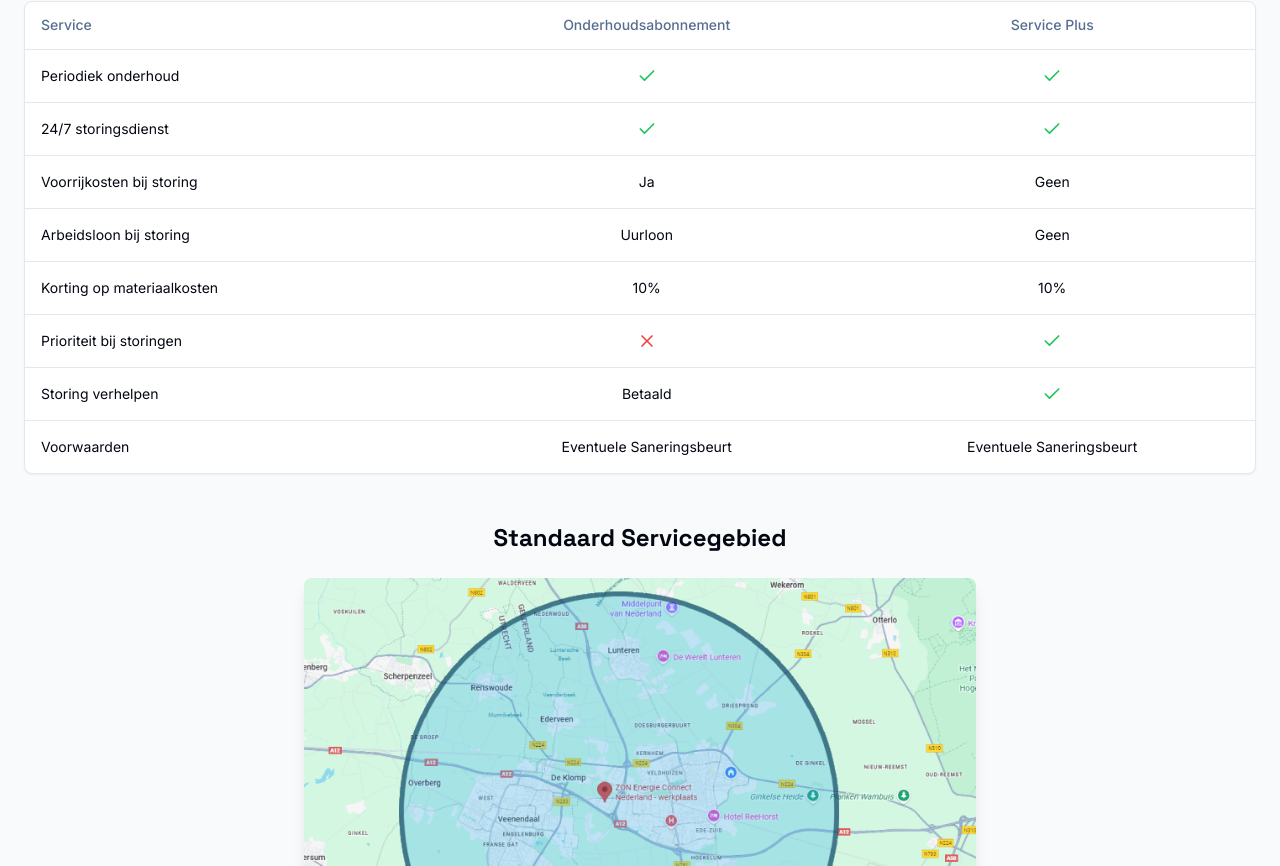
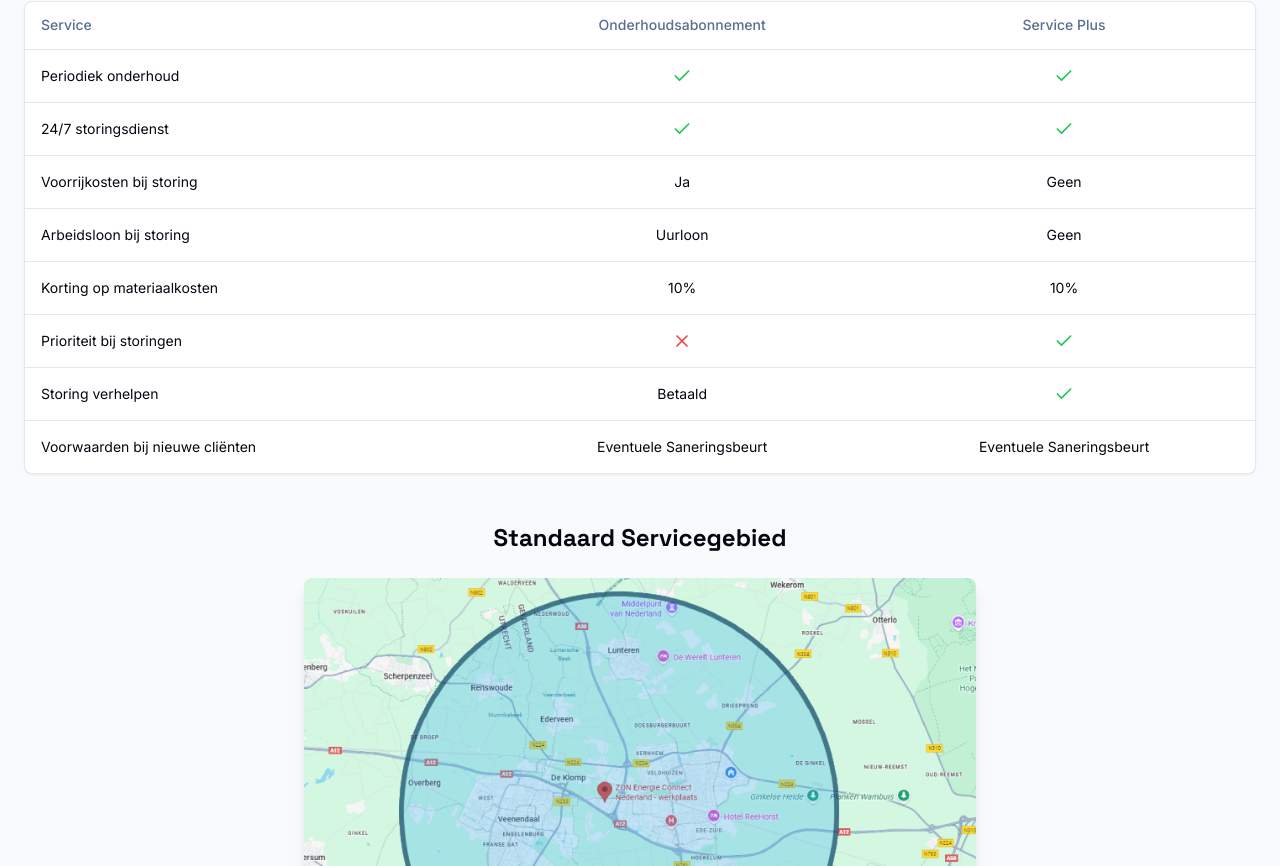
Before and after one commit to ardjee/forms, a Next.js app: page / in a window 1280 px wide. Shown: the part 2075-2941 px from the top of the page. Built offline with nearby package versions, Linux system fonts and the light colour scheme; no server answers; the database is empty.

Commit message:
Update homepage: Clarify conditions row in comparison table
- Change 'Voorwaarden' to 'Voorwaarden bij nieuwe cliënten'
- Makes it clear the conditions apply to new clients

```diff
--- a/src/app/page.tsx
+++ b/src/app/page.tsx
@@ -230,7 +230,7 @@ export default function TarievenPage() {
                   <TableCell className="text-center"><Check className="h-5 w-5 text-green-500 mx-auto" /></TableCell>
                 </TableRow>
                 <TableRow>
-                  <TableCell className="text-xs sm:text-sm">Voorwaarden</TableCell>
+                  <TableCell className="text-xs sm:text-sm">Voorwaarden bij nieuwe cliënten</TableCell>
                   <TableCell className="text-center text-xs sm:text-sm">Eventuele Saneringsbeurt</TableCell>
                   <TableCell className="text-center text-xs sm:text-sm">Eventuele Saneringsbeurt</TableCell>
                 </TableRow>
```
